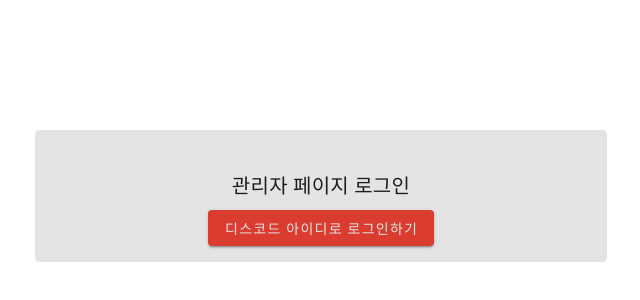
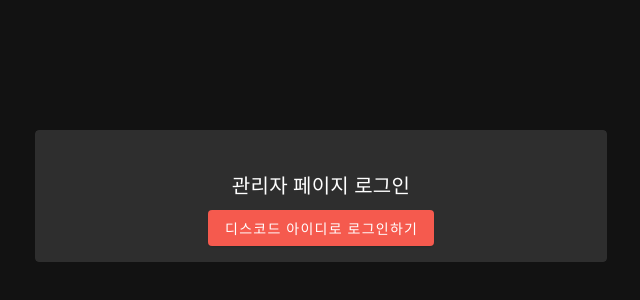
Before and after one commit to smw0807/miscellany-bot, a Nuxt app in the folder frontend/: page /login in a window 1280 px wide. Shown: the part 204-504 px from the top of the page, without its empty margins (319-959 px from the left). Built offline with nearby package versions, Linux system fonts and the light colour scheme.

Commit message:
refactor: 기본 컬러 다크로 변경

```diff
--- a/frontend/plugins/vuetify.ts
+++ b/frontend/plugins/vuetify.ts
@@ -3,6 +3,10 @@ import 'vuetify/styles';
 import { createVuetify } from 'vuetify';
 
 export default defineNuxtPlugin((app) => {
-  const vuetify = createVuetify({});
+  const vuetify = createVuetify({
+    theme: {
+      defaultTheme: 'dark',
+    },
+  });
   app.vueApp.use(vuetify);
 });
```
